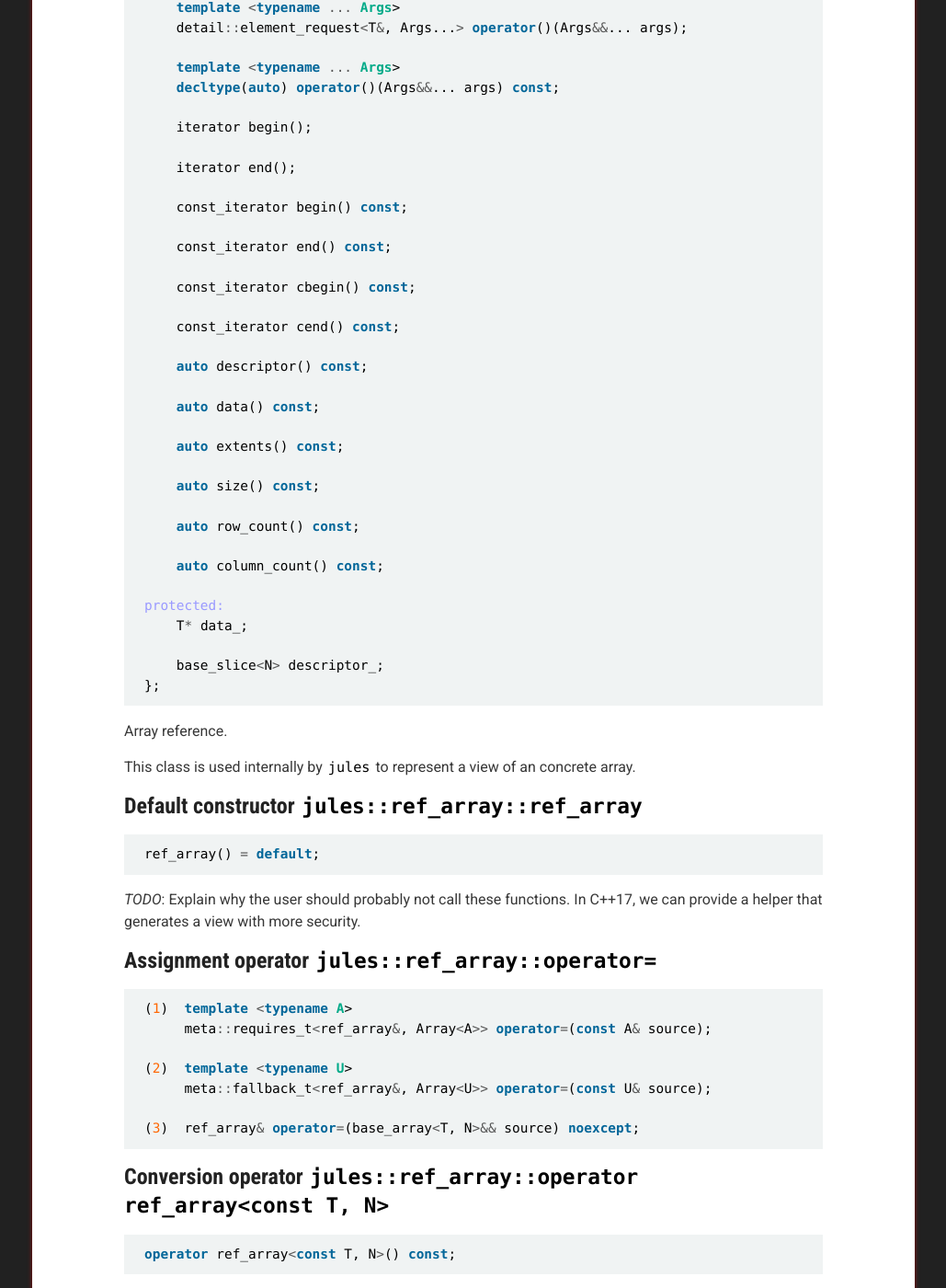
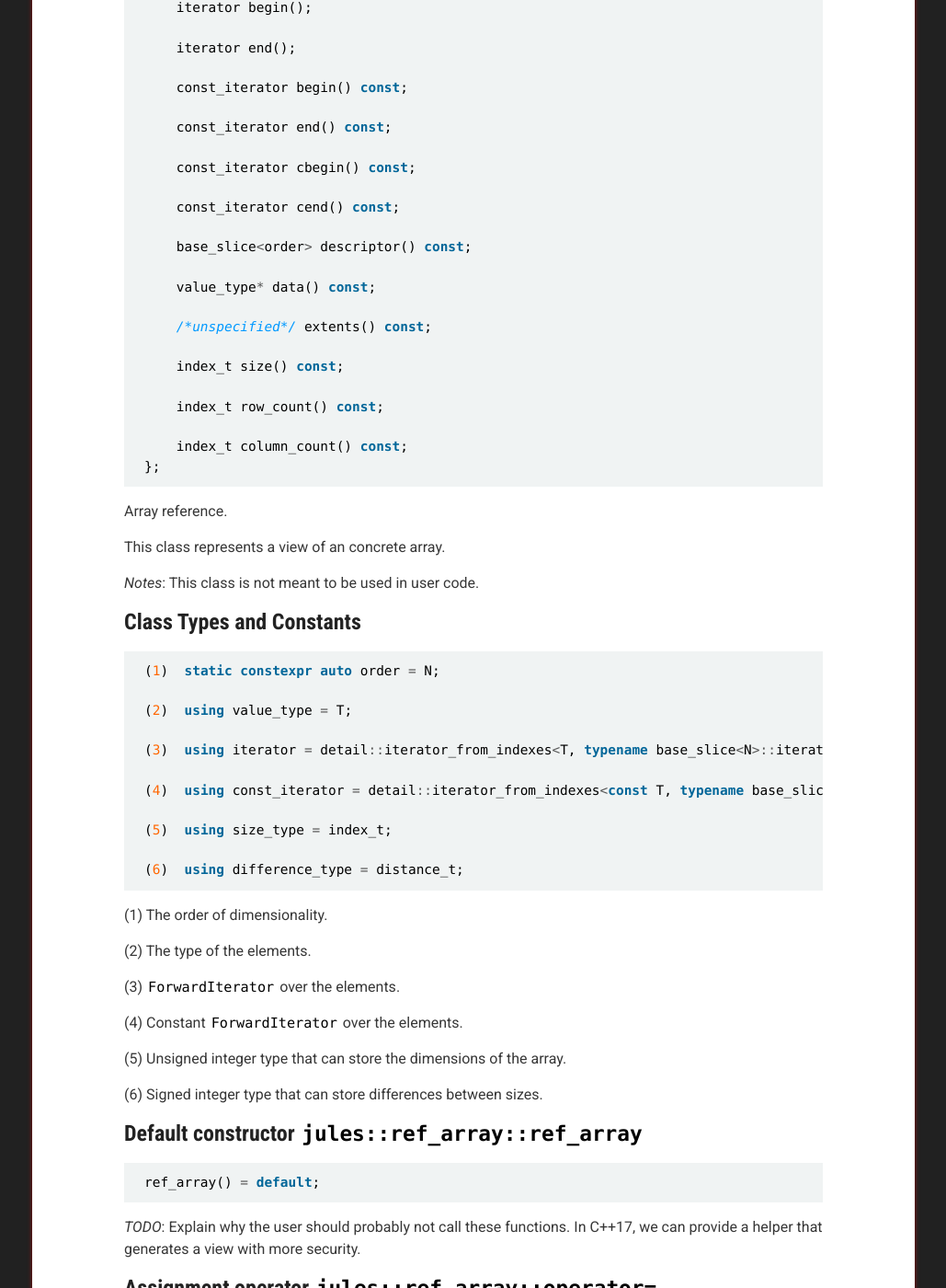
Before and after one commit to verri/jules, a Jekyll site: the page built from doc_array__ref_array.md, in a window 1280 px wide and 1400 px high, scrolled down 1730 px. Shown: the whole window at 92% size, without its empty margins (125-1154 px from the left). Built offline with Jekyll 4.4.1, drawn with Linux system fonts in a browser that asks for light colours; our own code applies the rules of GitHub Pages for plain Markdown files; some of the changed text lies outside the part shown.

Commit message:
Working on ref_array documentation.

````diff
--- a/doc_array__ref_array.md
+++ b/doc_array__ref_array.md
@@ -4,8 +4,6 @@
 # Header file `array/ref_array.hpp`<a id="array/ref_array.hpp"></a>
 
 ``` cpp
-#define JULES_ARRAY_REF_ARRAY_H
-
 namespace jules
 {
     template <typename T, std::size_t N>
@@ -23,17 +21,13 @@ template <typename T, std::size_t N>
 class ref_array
 {
 public:
+    //=== Class Types and Constants ===//
+    static constexpr auto order = N;
     using value_type = T;
-
-    static constexpr auto order = N;
-
+    using iterator = detail::iterator_from_indexes<T, typename base_slice<N>::iterator>;
+    using const_iterator = detail::iterator_from_indexes<const T, typename base_slice<N>::iterator>;
     using size_type = index_t;
-
     using difference_type = distance_t;
-
-    using iterator = detail::iterator_from_indexes<T, typename base_slice<N>::iterator>;
-
-    using const_iterator = detail::iterator_from_indexes<const T, typename base_slice<N>::iterator>;
 
     ref_array() = default;
 
@@ -84,28 +78,53 @@ public:
 
     const_iterator cend() const;
 
-    auto descriptor() const;
+    base_slice<order> descriptor() const;
 
-    auto data() const;
+    value_type* data() const;
 
-    auto extents() const;
+    /*unspecified*/ extents() const;
 
-    auto size() const;
+    index_t size() const;
 
-    auto row_count() const;
+    index_t row_count() const;
 
-    auto column_count() const;
-
-protected:
-    T* data_;
-
-    base_slice<N> descriptor_;
+    index_t column_count() const;
 };
 ```
 
 Array reference.
 
-This class is used internally by `jules` to represent a view of an concrete array.
+This class represents a view of an concrete array.
+
+*Notes*: This class is not meant to be used in user code.
+
+### Class Types and Constants<a id="jules::ref_array-T,N-::order"></a>
+
+``` cpp
+(1)  static constexpr auto order = N;
+
+(2)  using value_type = T;
+
+(3)  using iterator = detail::iterator_from_indexes<T, typename base_slice<N>::iterator>;
+
+(4)  using const_iterator = detail::iterator_from_indexes<const T, typename base_slice<N>::iterator>;
+
+(5)  using size_type = index_t;
+
+(6)  using difference_type = distance_t;
+```
+
+(1) The order of dimensionality.
+
+(2) The type of the elements.
+
+(3) `ForwardIterator` over the elements.
+
+(4) Constant `ForwardIterator` over the elements.
+
+(5) Unsigned integer type that can store the dimensions of the array.
+
+(6) Signed integer type that can store differences between sizes.
 
 ### Default constructor `jules::ref_array::ref_array`<a id="jules::ref_array-T,N-::ref_array()"></a>
 
@@ -152,17 +171,13 @@ template <typename T>
 class ref_array<T, 1>
 {
 public:
+    //=== Class Types and Constants ===//
+    static constexpr auto order = std::size_t{1u};
     using value_type = T;
-
-    static constexpr auto order = 1;
-
+    using iterator = detail::iterator_from_indexes<T, typename base_slice<1>::iterator>;
+    using const_iterator = detail::iterator_from_indexes<const T, typename base_slice<1>::iterator>;
     using size_type = index_t;
-
     using difference_type = distance_t;
-
-    using iterator = detail::iterator_from_indexes<T, typename base_slice<1>::iterator>;
-
-    using const_iterator = detail::iterator_from_indexes<const T, typename base_slice<1>::iterator>;
 
     ref_array() = default;
 
@@ -220,26 +235,51 @@ public:
 
     const_iterator cend() const;
 
-    auto descriptor() const;
+    base_slice<1> descriptor() const;
 
-    auto data() const;
+    value_type* data() const;
 
-    auto extents() const;
+    index_t extents() const;
 
-    auto size() const;
+    index_t size() const;
 
-    auto length() const;
-
-protected:
-    T* data_;
-
-    base_slice<1> descriptor_;
+    index_t length() const;
 };
 ```
 
 1-D Array reference specialization.
 
-This class is used internally by `jules` to represent a view of an concrete array.
+This class represents a view of a concrete array.
+
+*Notes*: This class is not meant to be used in user code.
+
+### Class Types and Constants<a id="jules::ref_array-T,1-::order"></a>
+
+``` cpp
+(1)  static constexpr auto order = std::size_t{1u};
+
+(2)  using value_type = T;
+
+(3)  using iterator = detail::iterator_from_indexes<T, typename base_slice<1>::iterator>;
+
+(4)  using const_iterator = detail::iterator_from_indexes<const T, typename base_slice<1>::iterator>;
+
+(5)  using size_type = index_t;
+
+(6)  using difference_type = distance_t;
+```
+
+(1) The order of dimensionality.
+
+(2) The type of the elements.
+
+(3) `ForwardIterator` over the elements.
+
+(4) Constant `ForwardIterator` over the elements.
+
+(5) Unsigned integer type that can store the dimensions of the array.
+
+(6) Signed integer type that can store differences between sizes.
 
 ### Default constructor `jules::ref_array<T, 1>::ref_array`<a id="jules::ref_array-T,1-::ref_array()"></a>
 
````
Also changed, not shown: doc_array__array.md (+10 -10 lines), doc_array__detail__iterator.md (+0 -9 lines), doc_array__ind_array.md (+4 -4 lines), standardese_entities.md (+0 -6 lines).
